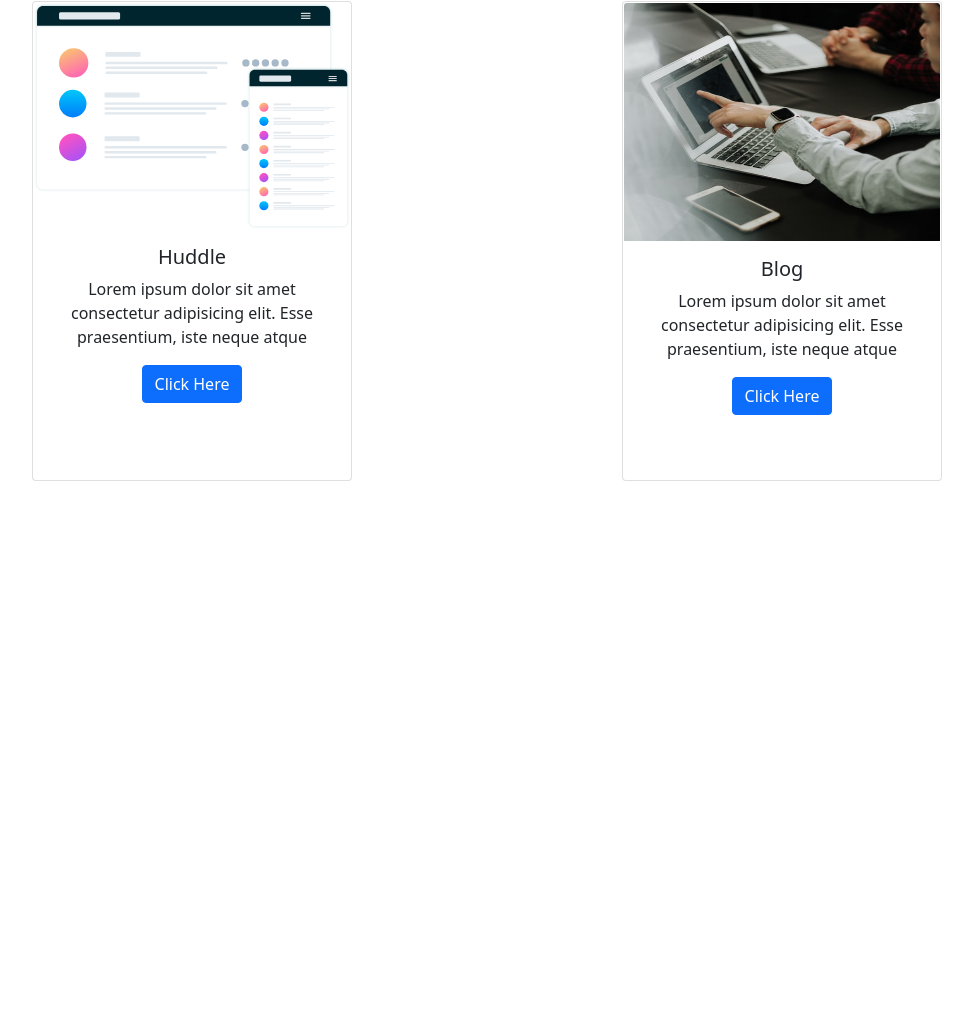
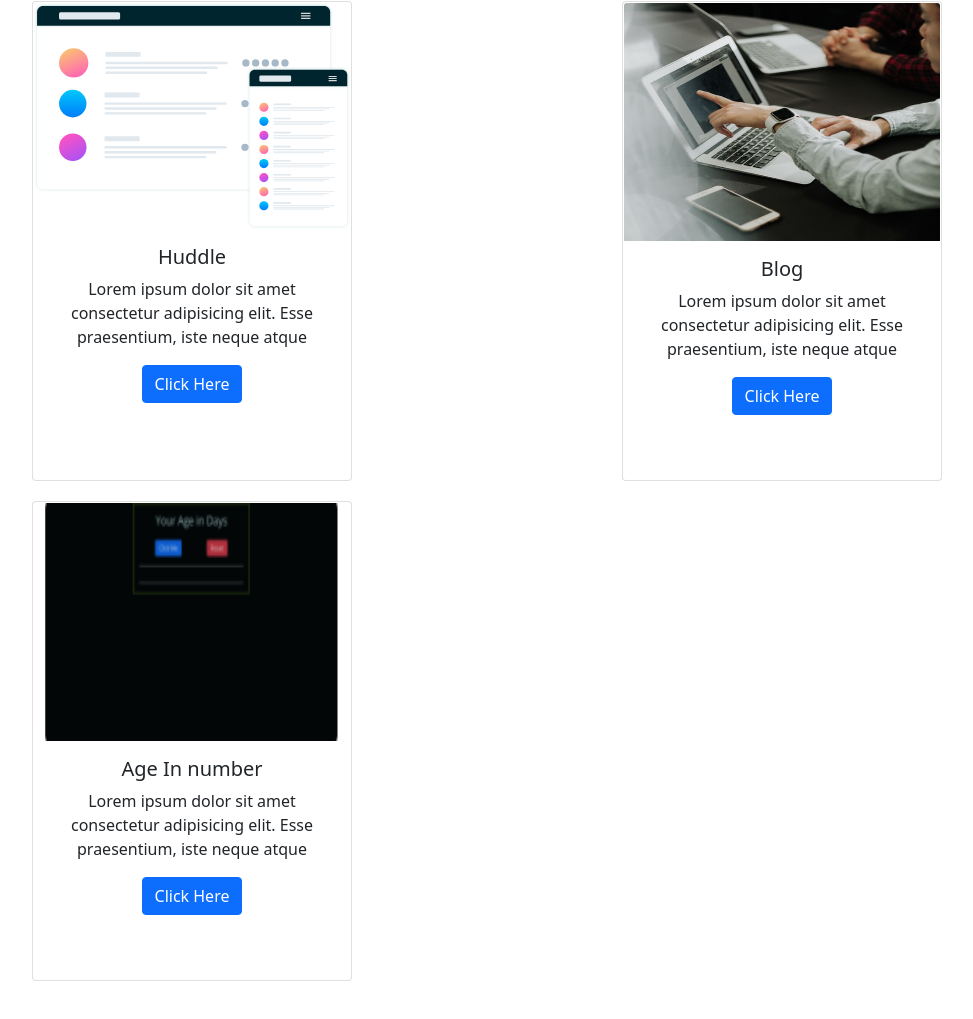
Before and after one commit to kevalpatel09/Portfolio, a plain HTML site: page HTML/proj.html in a window 1280 px wide. Shown: the part 625-1644 px from the top of the page, without its empty margins (153-1126 px from the left). Before the commit the page ends 1156 px from the top, so only its background shows below. Drawn offline with nearby package versions, Linux system fonts and the light colour scheme.

Commit message:
entered a new project and delelted all target(attributes)

```diff
--- a/HTML/proj.html
+++ b/HTML/proj.html
@@ -77,6 +77,16 @@
         </div>
       </div>
 
+      <div class="card text-center" >
+        <img src="/Images/age.png" class="card-img-top" alt="...">
+        <div class="card-body">
+          <h5 class="card-title">Age In number</h5>
+          <!-- <p class="card-text">Some quick example text to build on the card title and make up the bulk of the card's content.</p> -->
+          <p>Lorem ipsum dolor sit amet consectetur adipisicing elit. Esse praesentium, iste neque atque </p>
+          <a href="https://age-in-daysss.netlify.app" class="btn btn-primary" target="_blank" >Click Here</a>
+        </div>
+      </div>
+
 </main>
 
 
```
Also changed, not shown: index.html (+2 -2 lines), Images/age.png (added).
